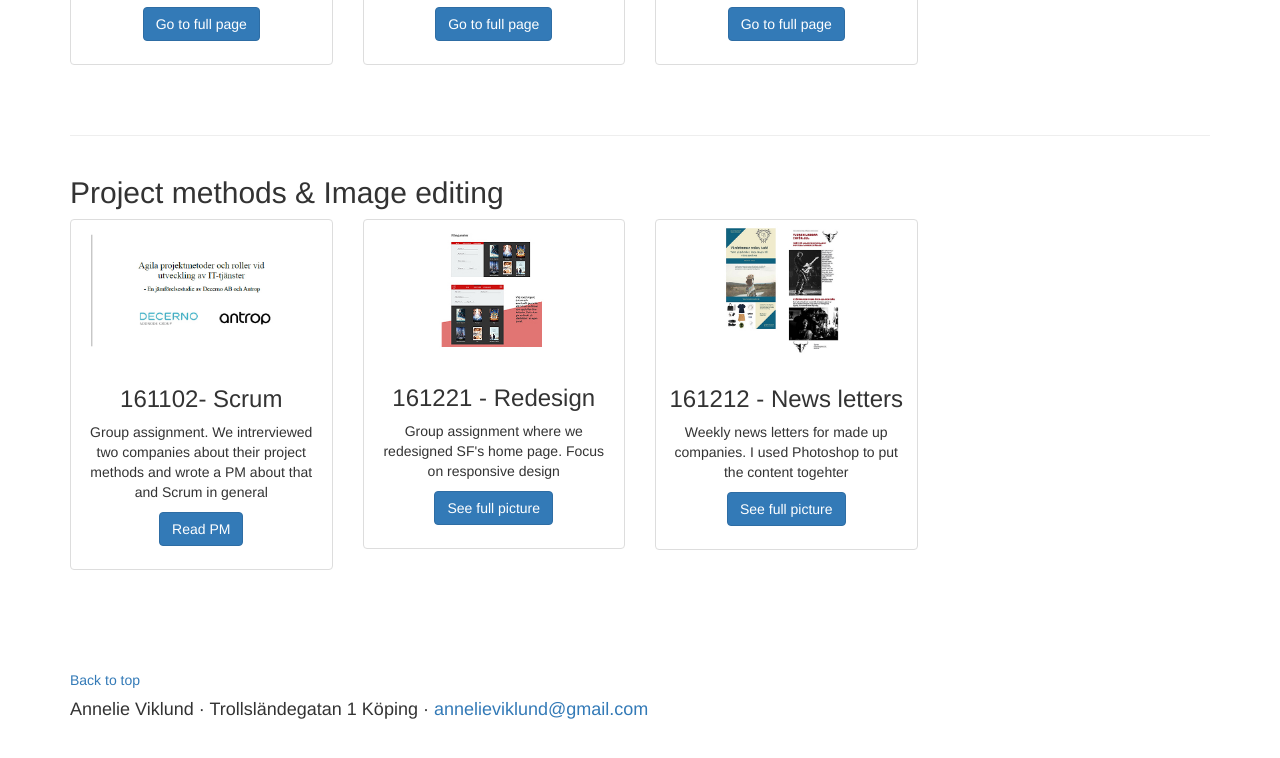
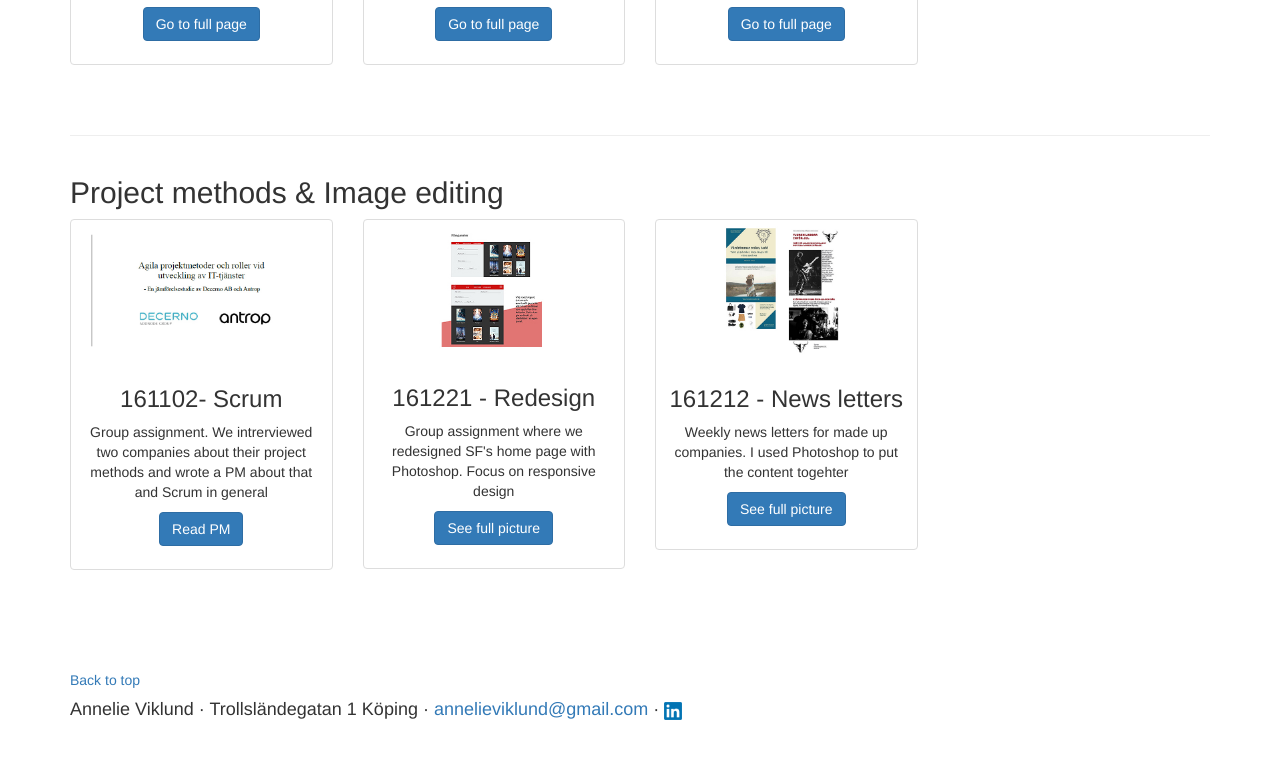
Before and after one commit to anneliev/anneliev.github.io, a plain HTML site: page index.html in a window 1280 px wide. Shown: the part 1400-2158 px from the top of the page. Drawn offline with Linux system fonts and the light colour scheme.

Commit message:
added linkedin pic and link

```diff
--- a/css/custom.css
+++ b/css/custom.css
@@ -3,3 +3,7 @@
 	color: white;
 	text-shadow: 1px 1px darkslategrey;
 }
+.logo{
+	width: 1em;
+	height: 1em;
+}
--- a/index.html
+++ b/index.html
@@ -220,7 +220,7 @@
                     <img src="pics/Redesign.jpg" alt="Redesign thumbnail">
                     <div class="caption">
                         <h3>161221 - Redesign</h3>
-                        <p>Group assignment where we redesigned SF's home page. Focus on responsive design</p>
+                        <p>Group assignment where we redesigned SF's home page with Photoshop. Focus on responsive design</p>
                         <p>
                              <a href="https://anneliev.github.io/Image-redesign/" class="btn btn-primary">See full picture</a>
                         </p>
@@ -248,7 +248,7 @@
             <div class="row">
                 <div class="col-lg-12">
                     <p class="float-right"><a href="#">Back to top</a></p>
-        			<h4>Annelie Viklund &middot; Trollsländegatan 1 Köping &middot; <a href="mailto:annelieviklund@gmail.com">annelieviklund@gmail.com</a></h4>
+        			<h4>Annelie Viklund &middot; Trollsländegatan 1 Köping &middot; <a href="mailto:annelieviklund@gmail.com">annelieviklund@gmail.com</a> &middot; <a href="https://se.linkedin.com/in/annelie-viklund-650131127"><img src="pics/linkedin_logo.png" class="logo" alt="linkedin logo" title="Link to Linkedin profile"></a></h4>
                 </div>
             </div>
         </footer>
```
Also changed, not shown: pics/LinkedIn_logo.png (added).
